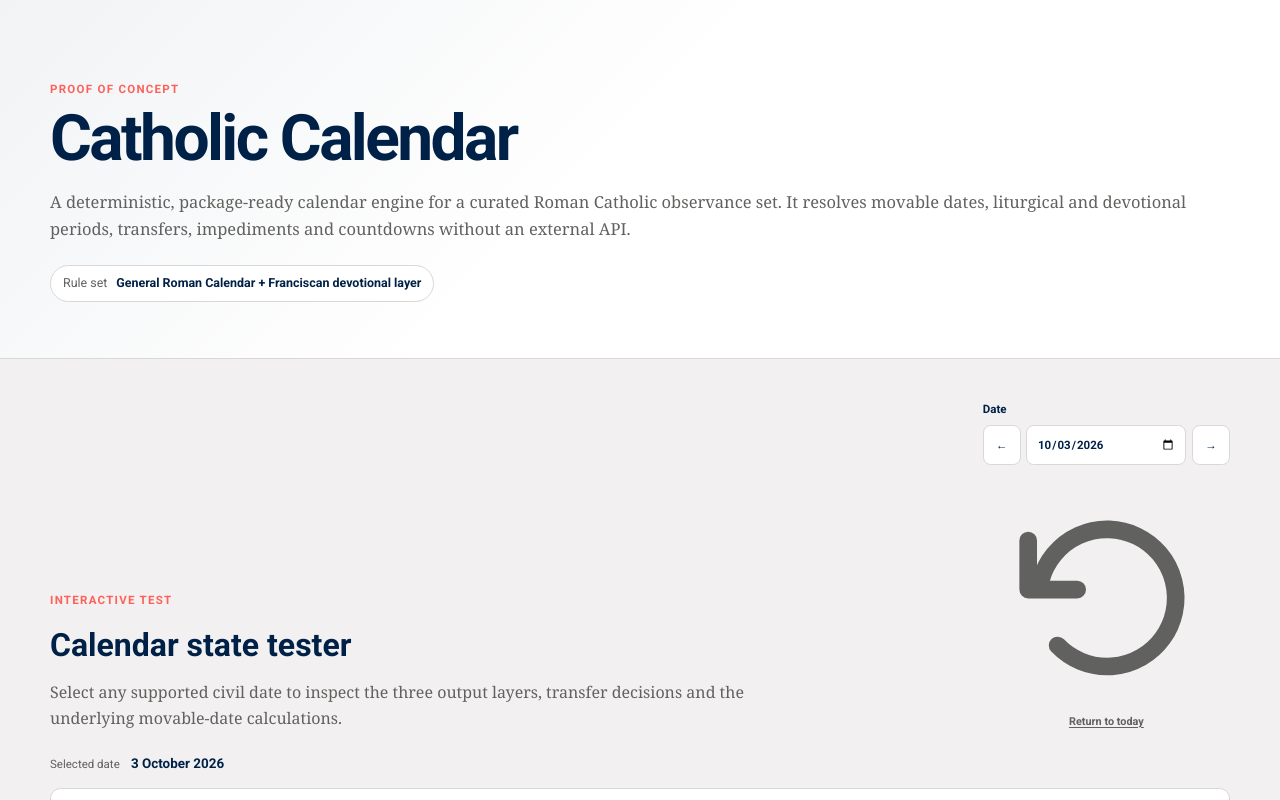
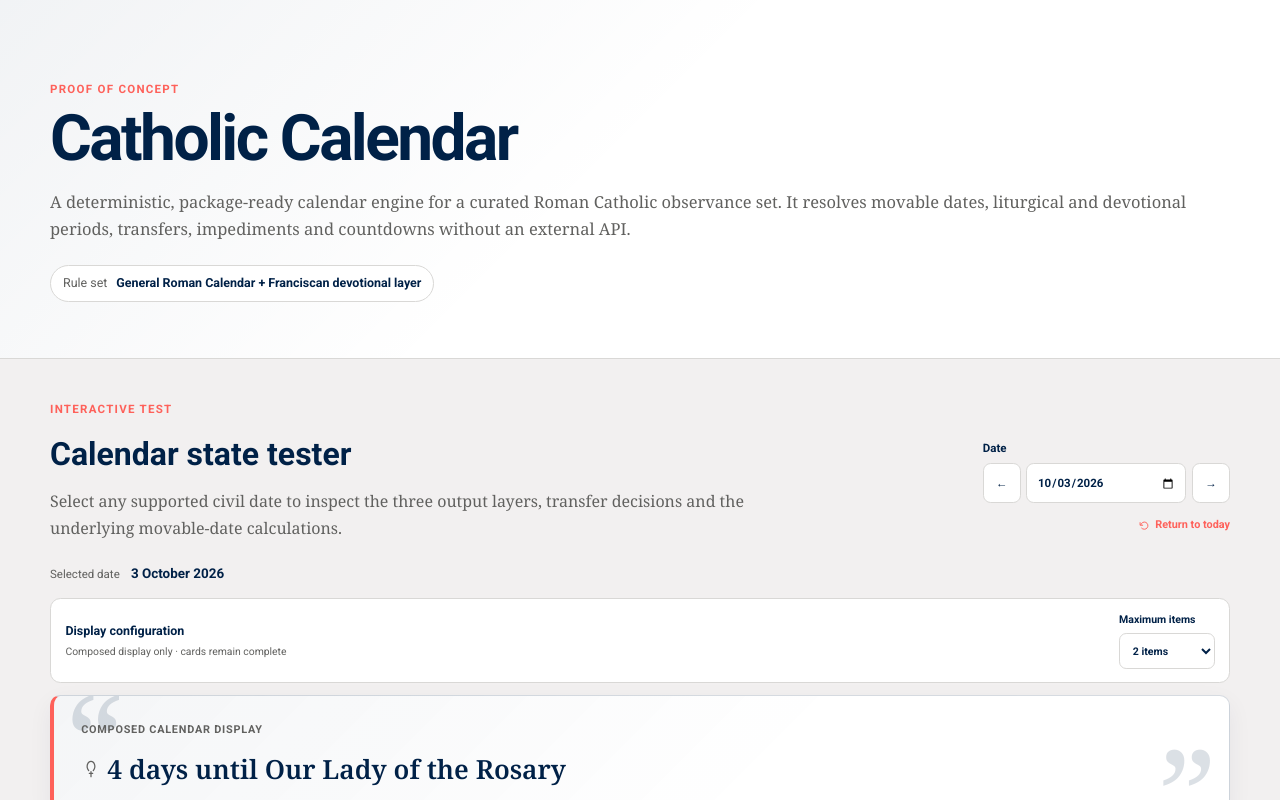
Before and after one commit to bgonzalezbustamante/catholic-calendar, a Next.js app: page / in a window 1280 px wide. Shown: the top 800 px of the page. Built offline with nearby package versions, Linux system fonts and the light colour scheme.

Commit message:
style: add rank guide and today action styling

```diff
--- a/app/globals.css
+++ b/app/globals.css
@@ -190,12 +190,30 @@ h1 {
 
 .today-button {
   min-height: 32px !important;
+  width: fit-content;
+  display: inline-flex;
+  align-items: center;
+  justify-self: end;
+  gap: 0.3rem;
   border: 0 !important;
   background: transparent !important;
-  color: var(--ash) !important;
+  padding-inline: 0 !important;
+  color: var(--coral) !important;
   font-size: 0.68rem;
+  font-weight: 700;
+  text-decoration: none;
+}
+
+.today-button:hover,
+.today-button:focus-visible {
   text-decoration: underline;
   text-underline-offset: 0.18em;
+}
+
+.today-button-icon {
+  width: 0.78rem;
+  height: 0.78rem;
+  flex: 0 0 0.78rem;
 }
 
 .selected-date-bar {
@@ -651,6 +669,37 @@ tbody tr:last-child td {
   color: var(--ash);
 }
 
+.rank-guide {
+  display: grid;
+  grid-template-columns: minmax(150px, 0.35fr) minmax(0, 1.65fr);
+  gap: 1rem 1.4rem;
+  margin: 1rem 0 2.4rem;
+  border-top: 1px solid var(--stone);
+  border-bottom: 1px solid var(--stone);
+  padding: 1rem 0;
+}
+
+.rank-guide .eyebrow {
+  margin-bottom: 0.18rem;
+}
+
+.rank-guide h3 {
+  margin: 0;
+  font-size: 0.96rem;
+}
+
+.rank-guide > p {
+  margin: 0;
+  color: var(--ash);
+  font-size: 0.8rem;
+}
+
+.rank-guide strong {
+  color: var(--charcoal);
+  font-family: var(--font-roboto), Arial, sans-serif;
+  font-size: 0.96em;
+}
+
 .notes-grid {
   display: grid;
   grid-template-columns: repeat(3, 1fr);
@@ -823,6 +872,10 @@ tbody tr:last-child td {
     flex-basis: 18px;
   }
 
+  .rank-guide {
+    grid-template-columns: 1fr;
+  }
+
   .layer-grid,
   .notes-grid,
   .release-sections,
```
